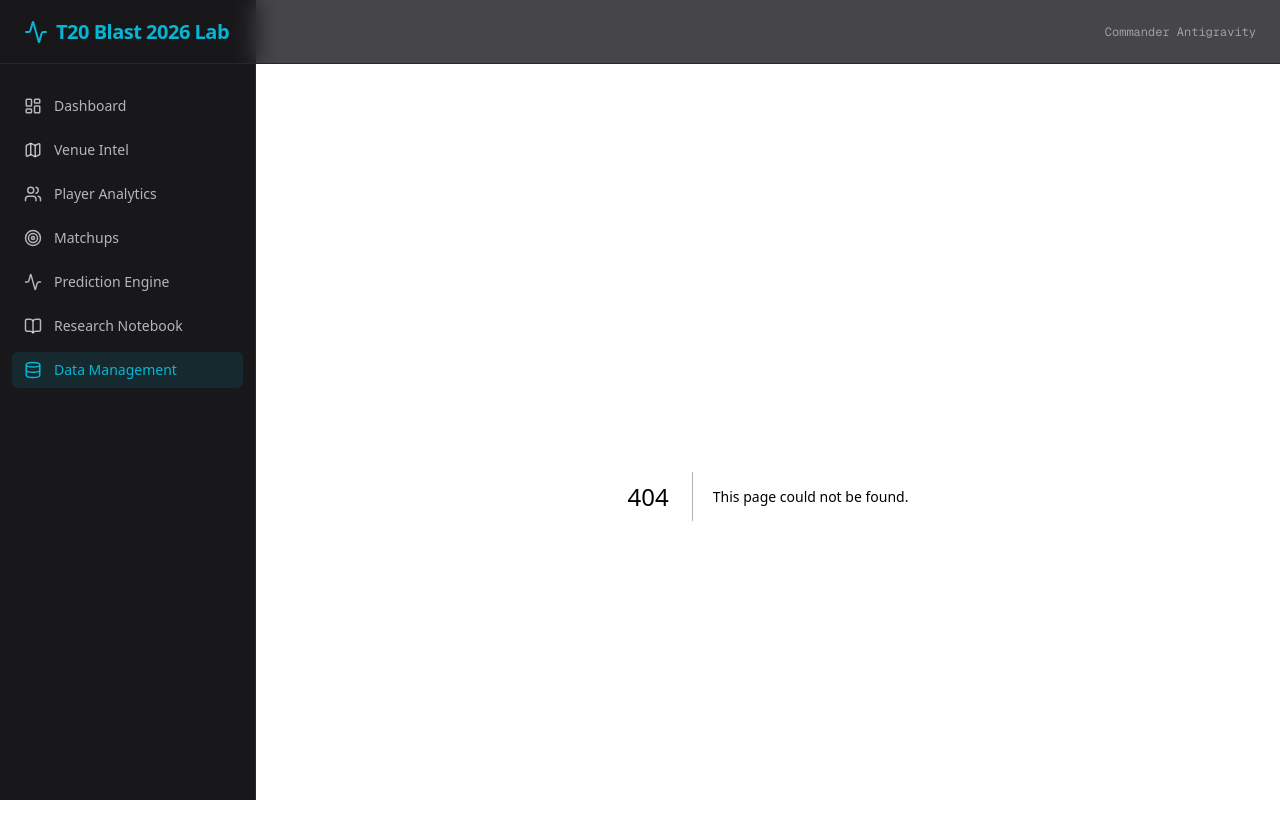
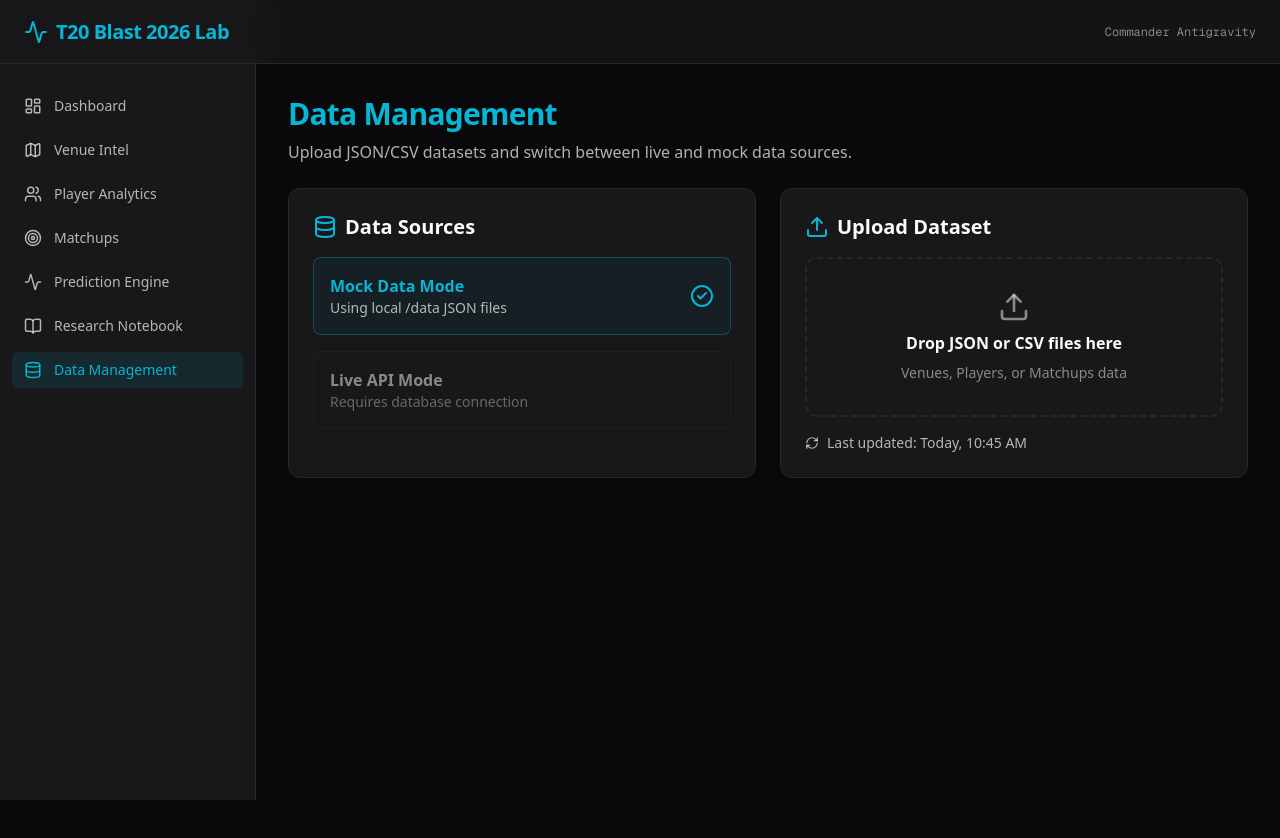
Before and after one commit to rumbleveer-spec/t20-blast-analytics, a Next.js app: page /admin in a window 1280 px wide. Before the commit this address had no page. Shown: the top 838 px of the page. After the commit the page ends 800 px from the top, so only its background shows below. Built offline with nearby package versions, Linux system fonts and the light colour scheme.

Commit message:
feat: complete all pages (matchups, research, admin) and documentation

```diff
--- /dev/null
+++ b/src/app/admin/page.tsx
@@ -0,0 +1,53 @@
+"use client";
+import { Upload, Database, RefreshCw, CheckCircle2 } from 'lucide-react';
+
+export default function AdminPage() {
+  return (
+    <div className="space-y-6">
+      <div>
+        <h1 className="text-3xl font-bold tracking-tight text-primary">Data Management</h1>
+        <p className="text-foreground/70 mt-2">Upload JSON/CSV datasets and switch between live and mock data sources.</p>
+      </div>
+
+      <div className="grid grid-cols-1 lg:grid-cols-2 gap-6">
+        <div className="bg-surface border border-surface-hover rounded-xl p-6">
+          <h2 className="text-xl font-bold mb-4 flex items-center gap-2">
+            <Database className="text-primary"/> Data Sources
+          </h2>
+
+          <div className="space-y-4">
+            <div className="p-4 border border-primary/30 bg-primary/5 rounded-lg flex justify-between items-center">
+              <div>
+                <div className="font-bold text-primary">Mock Data Mode</div>
+                <div className="text-sm text-foreground/70">Using local /data JSON files</div>
+              </div>
+              <CheckCircle2 className="text-primary" />
+            </div>
+            <div className="p-4 border border-surface-hover rounded-lg flex justify-between items-center opacity-50 cursor-not-allowed">
+              <div>
+                <div className="font-bold">Live API Mode</div>
+                <div className="text-sm text-foreground/70">Requires database connection</div>
+              </div>
+            </div>
+          </div>
+        </div>
+
+        <div className="bg-surface border border-surface-hover rounded-xl p-6">
+          <h2 className="text-xl font-bold mb-4 flex items-center gap-2">
+            <Upload className="text-primary"/> Upload Dataset
+          </h2>
+
+          <div className="border-2 border-dashed border-surface-hover hover:border-primary/50 transition-colors rounded-xl p-8 text-center flex flex-col items-center justify-center gap-2 cursor-pointer">
+            <Upload size={32} className="text-foreground/50"/>
+            <div className="font-bold">Drop JSON or CSV files here</div>
+            <div className="text-sm text-foreground/50">Venues, Players, or Matchups data</div>
+          </div>
+
+          <div className="mt-4 flex items-center gap-2 text-sm text-foreground/70">
+            <RefreshCw size={14}/> Last updated: Today, 10:45 AM
+          </div>
+        </div>
+      </div>
+    </div>
+  );
+}
```
